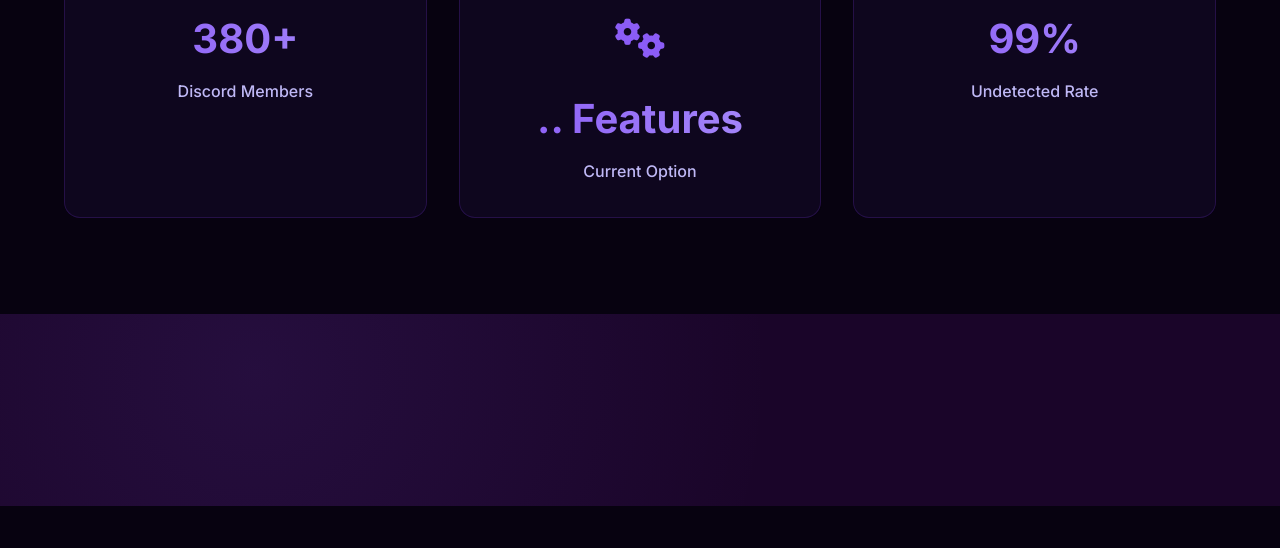
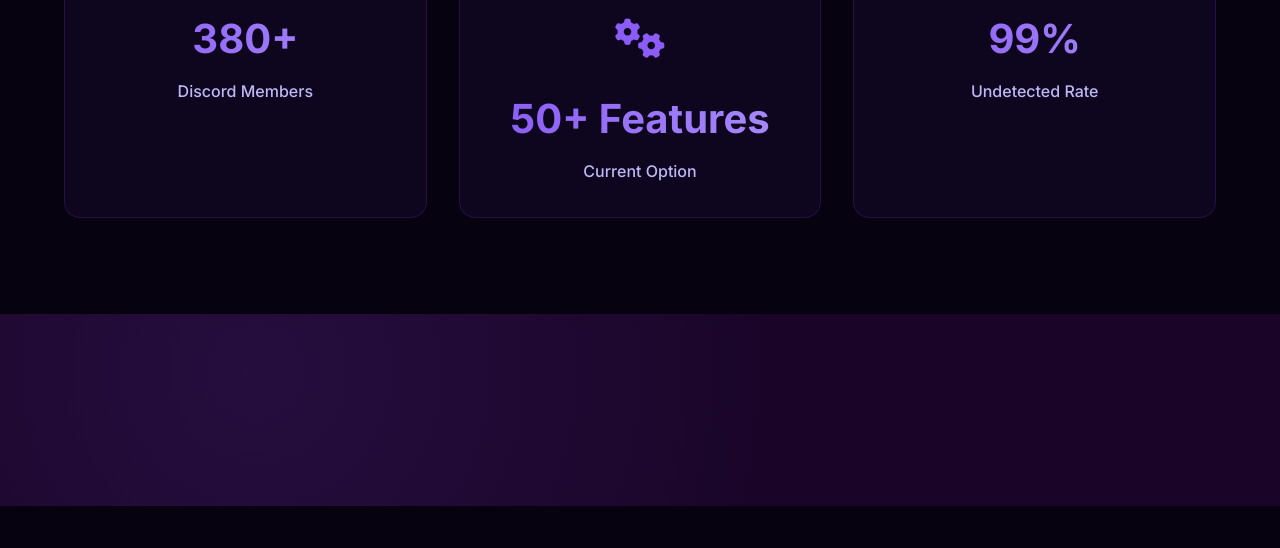
Before and after one commit to SpxzyCdot/Cravex-Website, a plain HTML site: page index.html in a window 1280 px wide. Shown: the part 2068-2616 px from the top of the page. Drawn offline with nearby package versions, Linux system fonts and the light colour scheme.

Commit message:
Update index.html

```diff
--- a/index.html
+++ b/index.html
@@ -305,7 +305,7 @@
             <div class="stat-icon">
               <i class="fas fa-cogs"></i>
             </div>
-            <div class="stat-number">.. Features</div>
+            <div class="stat-number">50+ Features</div>
             <div class="stat-label">Current Option</div>
           </div>
           <div class="stat-card">
```
